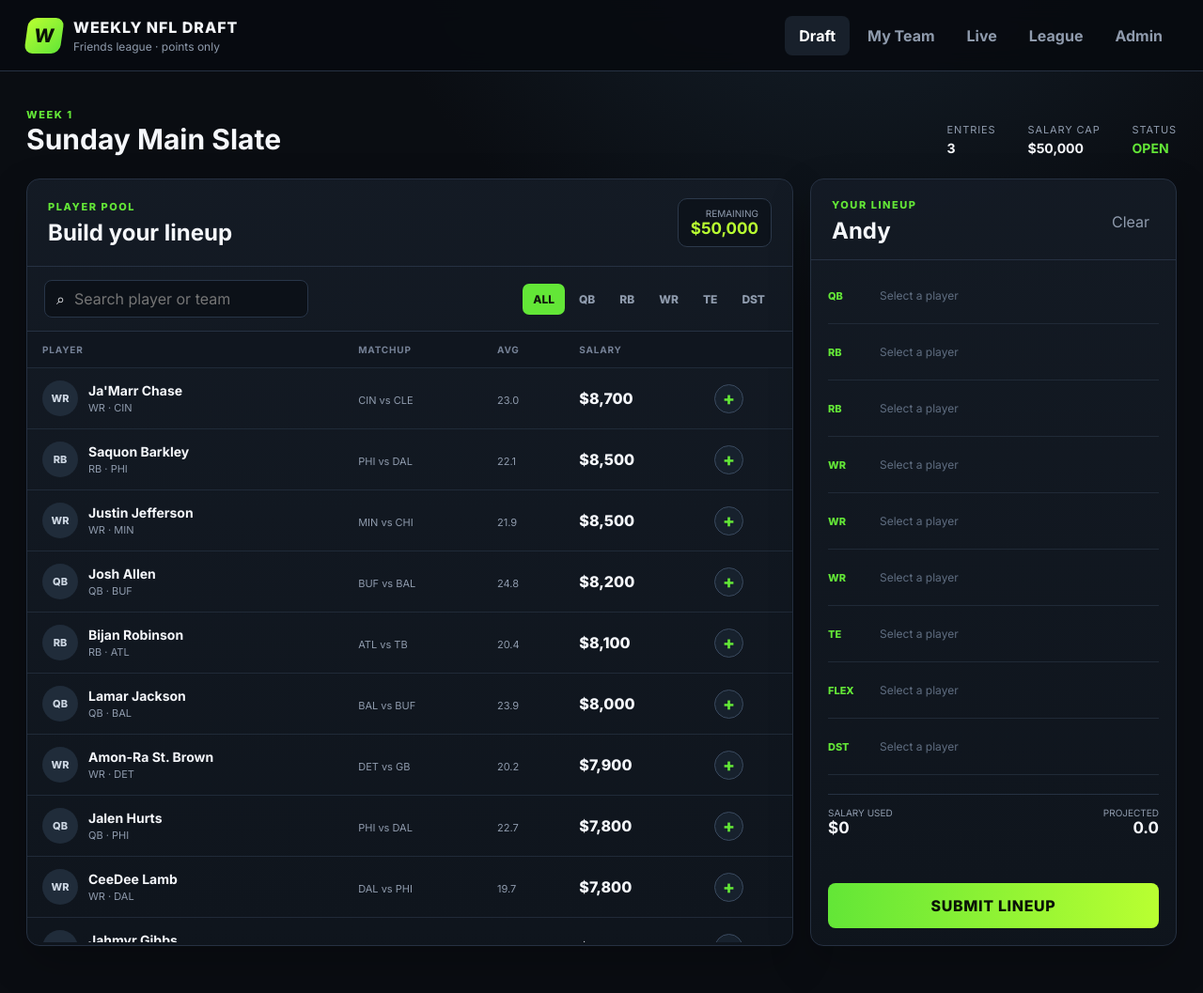
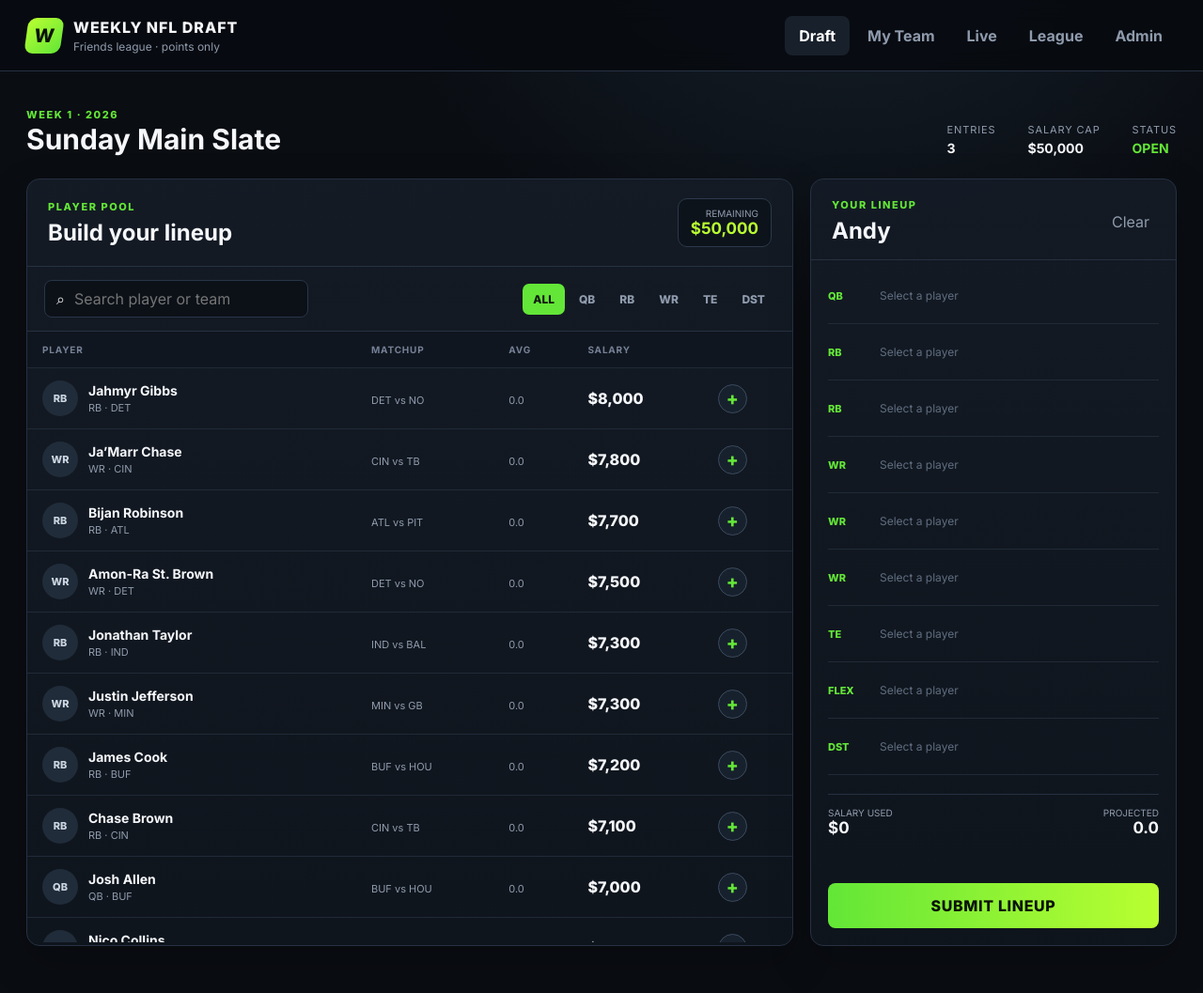
Before and after one commit to ColSwigglitz/dk-web-app, a plain HTML site: page index.html in a window 1280 px wide. Shown: the whole page at 94% size. Drawn offline with Linux system fonts and the light colour scheme.

Commit message:
Load 2026 Week 1 DraftKings salary seed

```diff
--- a/index.html
+++ b/index.html
@@ -31,7 +31,7 @@
     <main>
       <section class="hero-strip">
         <div>
-          <span class="eyebrow">WEEK 1</span>
+          <span class="eyebrow">WEEK 1 · 2026</span>
           <h1>Sunday Main Slate</h1>
         </div>
         <div class="hero-stats">
@@ -150,6 +150,7 @@
               <small>Supports common DraftKings NFL salary CSV columns.</small>
             </div>
             <div id="importStatus" class="import-status"></div>
+            <p class="admin-note">The default Week 1 pool now uses publicly verified DraftKings 2026 Week 1 salaries. Upload the official DKSalaries.csv here to replace it with the complete slate.</p>
           </div>
 
           <div class="panel">
@@ -172,6 +173,7 @@
     </main>
   </div>
 
+  <script src="week1-2026-data.js"></script>
   <script src="app.js"></script>
 </body>
 </html>
```
